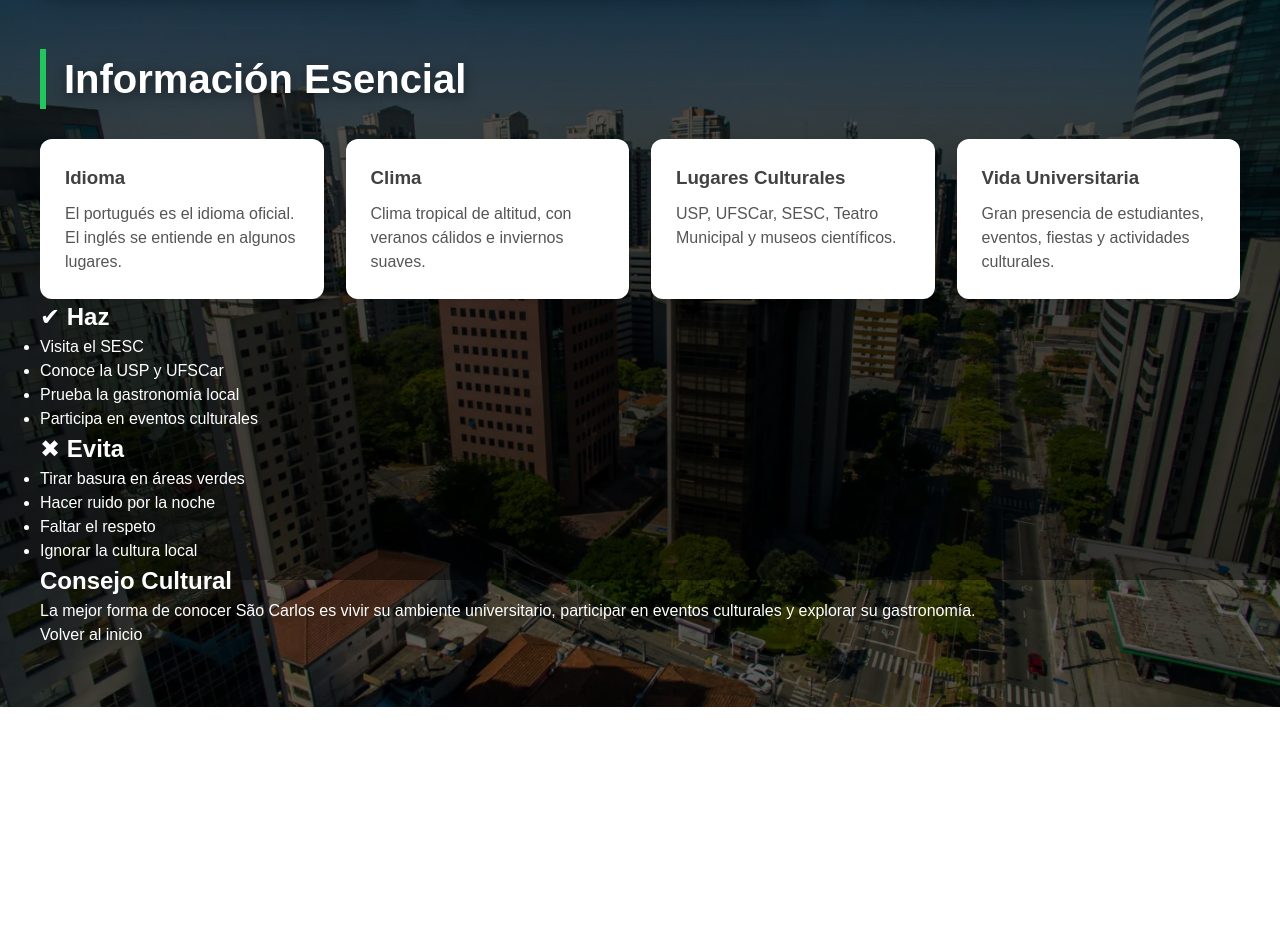
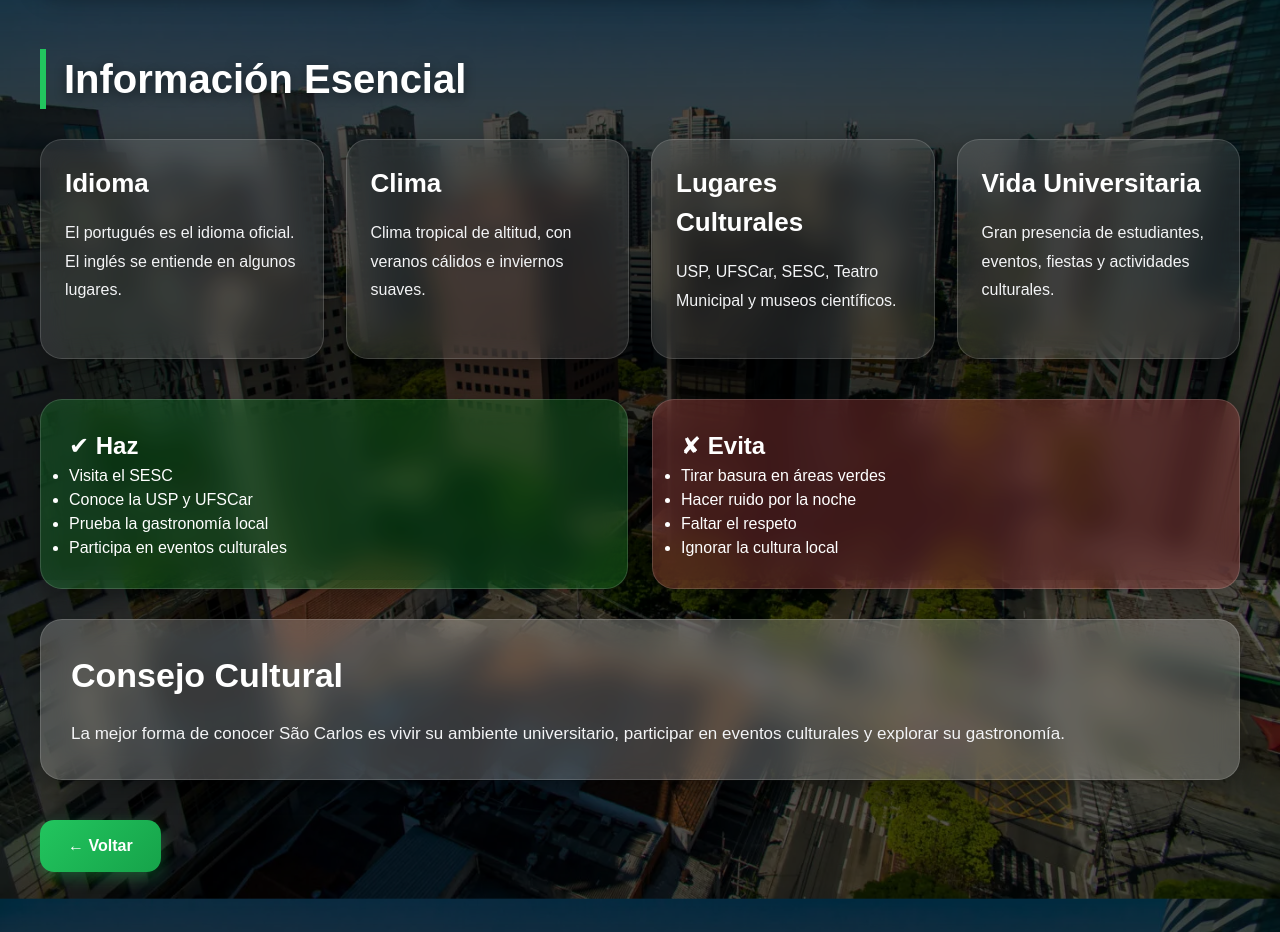
Before and after one commit to Melissa-possato/Guia-Tur-stico-hispanohablates, a React (Vite) app in the folder frontend/: page /guiacultural in a window 1280 px wide. Shown: the part 1020-1952 px from the top of the page. Before the commit the page ends 1727 px from the top, so only its background shows below. Built offline with nearby package versions, Linux system fonts and the light colour scheme.

Commit message:
Update GuiaCultural.jsx

```diff
--- a/frontend/src/pages/GuiaCultural.jsx
+++ b/frontend/src/pages/GuiaCultural.jsx
@@ -87,7 +87,7 @@ function GuiaCultural() {
         <h2 className="section-title">Información Esencial</h2>
 
         <div className="info-grid">
-          <div className="info-card">
+          <div className="info-card2">
             <h3>Idioma</h3>
             <p>
               El portugués es el idioma oficial. El inglés se entiende en
@@ -95,7 +95,7 @@ function GuiaCultural() {
             </p>
           </div>
 
-          <div className="info-card">
+          <div className="info-card2">
             <h3>Clima</h3>
             <p>
               Clima tropical de altitud, con veranos cálidos e inviernos
@@ -103,14 +103,14 @@ function GuiaCultural() {
             </p>
           </div>
 
-          <div className="info-card">
+          <div className="info-card2">
             <h3>Lugares Culturales</h3>
             <p>
               USP, UFSCar, SESC, Teatro Municipal y museos científicos.
             </p>
           </div>
 
-          <div className="info-card">
+          <div className="info-card2">
             <h3>Vida Universitaria</h3>
             <p>
               Gran presencia de estudiantes, eventos, fiestas y actividades
@@ -119,10 +119,11 @@ function GuiaCultural() {
           </div>
         </div>
 
-        {/* FAÇA / EVITE */}
-        <div className="tips-container">
-          <div className="tips do">
+        <div className="dicas-culturais">
+
+          <div className="bloco-dicaHAZ">
             <h2>✔ Haz</h2>
+
             <ul>
               <li>Visita el SESC</li>
               <li>Conoce la USP y UFSCar</li>
@@ -131,8 +132,9 @@ function GuiaCultural() {
             </ul>
           </div>
 
-          <div className="tips dont">
-            <h2>✖ Evita</h2>
+          <div className="bloco-dicaEVITA">
+            <h2>✘ Evita</h2>
+
             <ul>
               <li>Tirar basura en áreas verdes</li>
               <li>Hacer ruido por la noche</li>
@@ -140,10 +142,11 @@ function GuiaCultural() {
               <li>Ignorar la cultura local</li>
             </ul>
           </div>
+
         </div>
 
         {/* CONSELHO FINAL */}
-        <div className="final-tip">
+        <div className="conselho-cultural">
           <h2>Consejo Cultural</h2>
           <p>
             La mejor forma de conocer São Carlos es vivir su ambiente
@@ -152,13 +155,15 @@ function GuiaCultural() {
           </p>
         </div>
 
-        {/* BOTÃO */}
-        <Link to="/" className="back-btn">
-          Volver al inicio
-        </Link>
+          {/* BOTÃO */}
+          <Link to="/" className="botao-voltar">
+            ← Voltar
+          </Link>
       </div>
     </div>
   );
 }
 
+
+
 export default GuiaCultural;
```
